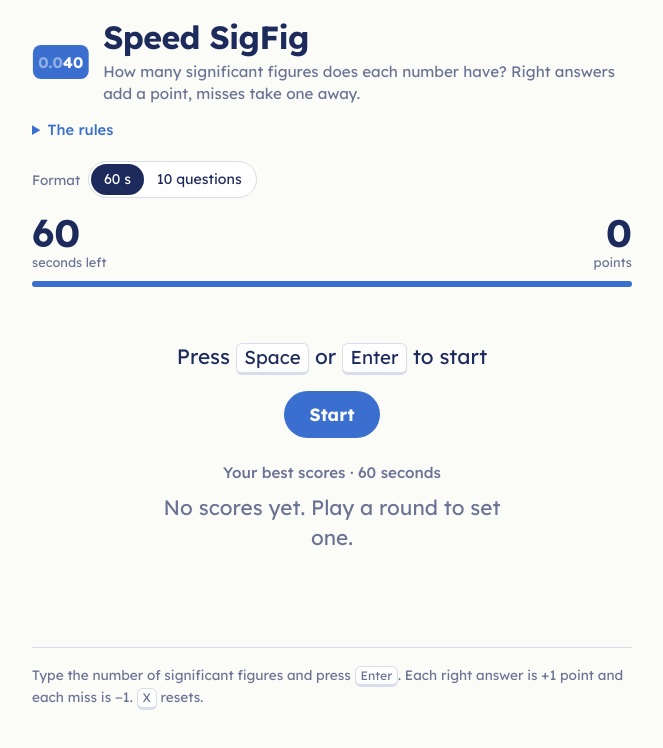
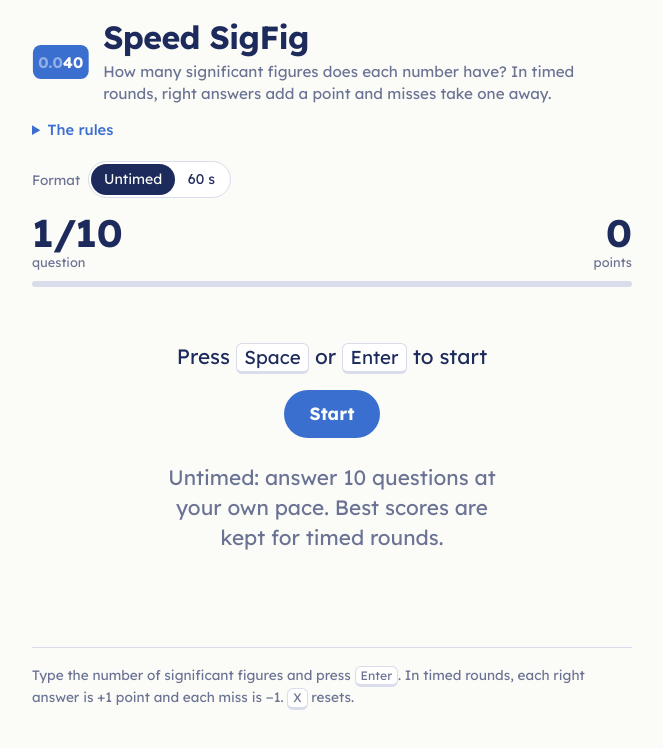
Before and after one commit to tessie-cs-f26/math, a plain HTML site: page speed-sigfig/index.html in a window 1280 px wide. Shown: the whole page, without its empty margins (308-971 px from the left). Drawn offline with Linux system fonts and the light colour scheme.

Commit message:
Add files via upload

```diff
--- a/speed-sigfig/index.html
+++ b/speed-sigfig/index.html
@@ -168,7 +168,7 @@ footer p{margin:.25rem 0}
     </svg>
     <div>
       <h1>Speed SigFig</h1>
-      <p class="sub">How many significant figures does each number have? Right answers add a point, misses take one away.</p>
+      <p class="sub">How many significant figures does each number have? In timed rounds, right answers add a point and misses take one away.</p>
     </div>
   </header>
 
@@ -186,8 +186,8 @@ footer p{margin:.25rem 0}
   <div class="settings">
     <div class="seg"><span class="seg-name" id="timeLbl">Format</span>
       <div class="seg-btns" role="group" aria-labelledby="timeLbl" data-setting="dur">
-        <button type="button" data-v="60" aria-pressed="true">60 s</button>
-        <button type="button" data-v="0" aria-pressed="false">10 questions</button>
+        <button type="button" data-v="0" aria-pressed="true">Untimed</button>
+        <button type="button" data-v="60" aria-pressed="false">60 s</button>
       </div>
     </div>
   </div>
@@ -232,7 +232,7 @@ footer p{margin:.25rem 0}
   </div>
 
   <footer>
-    <p>Type the number of significant figures and press <span class="kbd">Enter</span>. Each right answer is +1 point and each miss is −1. <span class="kbd">X</span> resets.</p>
+    <p>Type the number of significant figures and press <span class="kbd">Enter</span>. In timed rounds, each right answer is +1 point and each miss is −1. <span class="kbd">X</span> resets.</p>
   </footer>
 </div>
 
@@ -275,9 +275,9 @@ footer p{margin:.25rem 0}
     }
     return {q: q, ans: ans, key: q, rule: rule, why: RULE_WHY[rule]};
   }
-  var DUR_NAMES = {60:"60 seconds", 0:"10 questions"};
+  var DUR_NAMES = {60:"60 seconds", 0:"Untimed"};
 
-  var mode = "all", dur = 60, state = "ready";
+  var mode = "all", dur = 0, state = "ready";
   var deck = [], queue = [], done = [], typed = "", correct = 0, attempted = 0;
   var misses = new Map(), endAt = 0, raf = 0, overAt = 0;
 
@@ -305,7 +305,7 @@ footer p{margin:.25rem 0}
   var QN = 10, startedAt = 0;
   function lbKey(){ return "speedsigfig:top10:" + dur; }
   function lbLabel(){ return DUR_NAMES[dur]; }
-  function score(){ return 2 * correct - attempted; }
+  function score(){ return dur ? 2 * correct - attempted : correct; }
   function fmtScore(n){ return n < 0 ? "−" + (-n) : String(n); }
   function tally(){ return correct + " right · " + (attempted - correct) + " wrong"; }
   function lbEsc(s){ return String(s).replace(/[&<>"]/g, function(c){ return {"&":"&amp;","<":"&lt;",">":"&gt;","\"":"&quot;"}[c]; }); }
@@ -374,7 +374,7 @@ footer p{margin:.25rem 0}
 
   function setTimeDisplay(ms){
     if (!dur){
-      els.time.textContent = attempted + "/" + QN; els.tlbl.textContent = "answered";
+      els.time.textContent = Math.min(attempted + 1, QN) + "/" + QN; els.tlbl.textContent = "question";
       els.fill.style.transform = "scaleX(" + Math.min(1, attempted / QN) + ")"; els.fill.classList.remove("low");
       return;
     }
```
Also changed, not shown: exponent-sprint/index.html (+6 -6 lines), index.html (+1 -1 lines), rounding-sigfigs/index.html (+6 -6 lines), speedcarry/index.html (+6 -6 lines), speedmult/index.html (+6 -6 lines).
